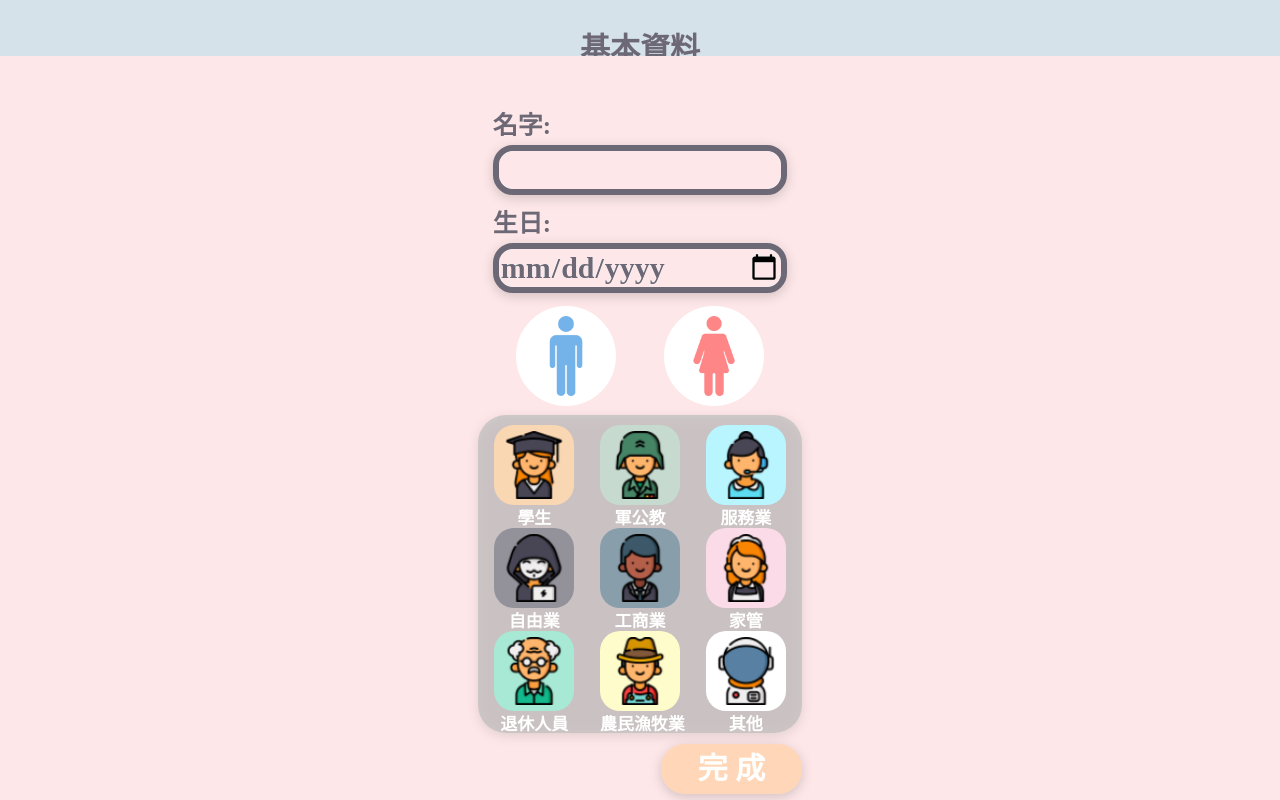
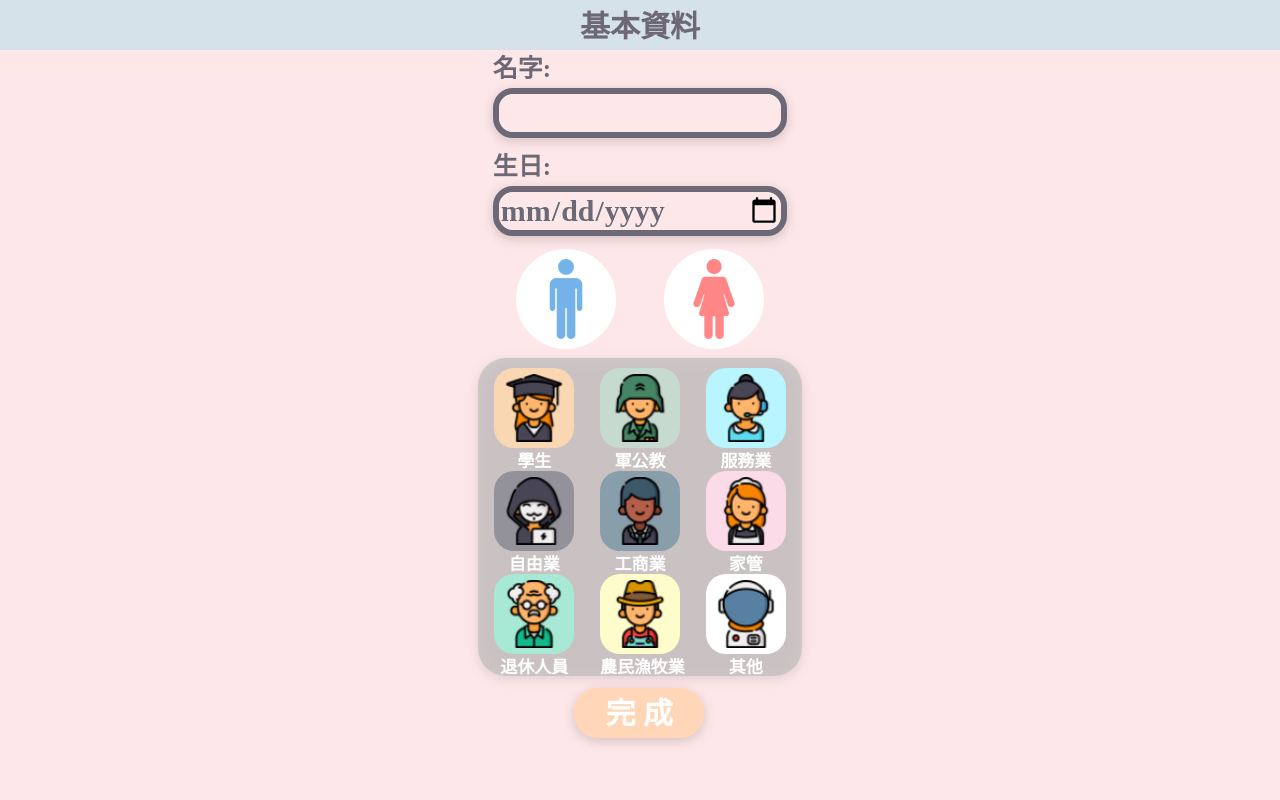
Before and after one commit to pooh13/EzAnalysis, a Django app: template EmotionDiary/templates/UserInform/editUser.html in a window 1280 px wide. Run offline with Django 3.2, Linux system fonts and the light colour scheme; the template is opened without the code that fills it: values that come from a table or form of the project are taken from there, others are empty; parts of the project's set-up code (start-up, migrations or seed data) failed here and were passed over; some libraries are stand-ins or nearby versions.

Commit message:
update editUser.html

```diff
--- a/EmotionDiary/static/css/UserInform/editUser.css
+++ b/EmotionDiary/static/css/UserInform/editUser.css
@@ -1,8 +1,11 @@
 
-	#ID1 {
-		position: absolute;
+	form, #ID1 {
+		position: relative;
 		width: 100%;
 		height: 100%;
+		background: rgba(253,231,232,1);
+		overflow-x: hidden;
+		overflow-y: scroll;
 	}
 
     /*  vh=view height, vw=view weight */
@@ -10,17 +13,18 @@
 	/* --- 標題 --- */
 	#_bk {
 		position: relative;
+		width: 100%;
+		height: 50px;
+		padding: 4px 0;
+		white-space: nowrap;
 		overflow: visible;
-		width: 100%;
-		height: 7%;
-		padding: 2% 0;
-		white-space: nowrap;
 		background: rgba(214,226,233,1);
 	}
     #banner {
         position: relative;
-		overflow: visible;
 		width: 100%;
+		height: 100%;
+		margin: 0 auto;
 		text-align: center;
 		font-family: Microsoft JhengHei;
 		font-style: normal;
@@ -29,12 +33,7 @@
 		color: rgba(109,104,117,1);
     }
 
-    /* --- content --- */
     #content {
-        position: relative;
-        width: 100%;
-        height: 93%;
-        padding: 4% 0;
         background: rgba(253,231,232,1);
     }
 
@@ -549,25 +548,25 @@
 
 	/* --- next page --- */
 	#next {
-		position: relative;
+        position: relative;
 		width: 368px;
 		height: 50px;
-		margin: 0 auto;
-		overflow: visible;
+		margin: 0 auto 5%;
+        overflow: visible;
 	}
 	#next_btn {
-	    position: relative;
-	    float: right;
-	    top: -610%;
-	    width: 141px;
-	    height: 100%;
-	    margin: 0 22px;
+        position: relative;
+        width: 80%;
+        height:50px;
+        margin: 0 auto;
 	}
-	input[type="button"] {
-	    width: 100%;
-	    height: 100%;
-	    color: white;
-	    text-align: center;
+
+    .next_btn {
+        position: relative;
+        width: 130px;
+        height: 50px;
+        margin: 0 auto;
+        color: white;
 		font-family: Apple SD Gothic Neo;
 		font-style: normal;
 		font-weight: bold;
@@ -576,4 +575,4 @@
 		border-radius: 24px;
 		background: rgba(255,215,184,1);
 		filter: drop-shadow(0px 3px 6px rgba(0, 0, 0, 0.161));
-	}
+    }
--- a/EmotionDiary/templates/UserInform/editUser.html
+++ b/EmotionDiary/templates/UserInform/editUser.html
@@ -1,5 +1,4 @@
 {% extends 'layout.html' %}
-{% load bootstrap4 %}
 {% load static %}
 
 {% block css %}
@@ -15,6 +14,7 @@
 				<span>基本資料</span>
 			</div>
 		</div>
+
 		<div id="content">
 			<!--	userid, username	-->
 			{{ form.line_id }}
@@ -177,14 +177,15 @@
 					</div>
 				</div>
 			</div>
+		</div>
 
 		<!--	button	-->
-				<div id="next" class="next">
+		<div id="next">
 			<div id="next_btn">
-						<input type="button" value="完 成" onclick="check(this);">
+				<input class="next_btn" type="button" value="完 成" onclick="check(this);">
 			</div>
 		</div>
-			</div>
+
 	</div>
 </form>
 {% endblock %}
```
Lines whose indentation alone changed are shown as unchanged.
